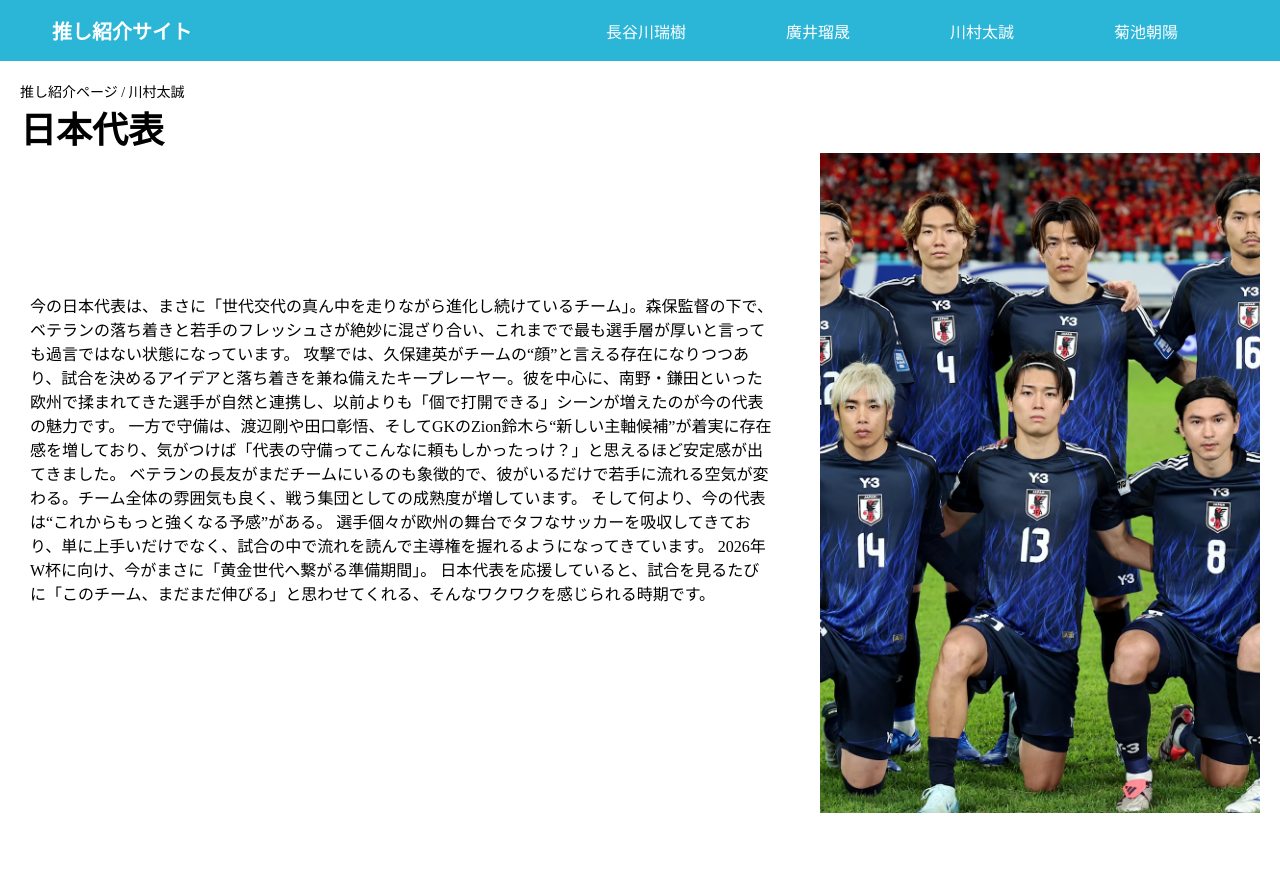
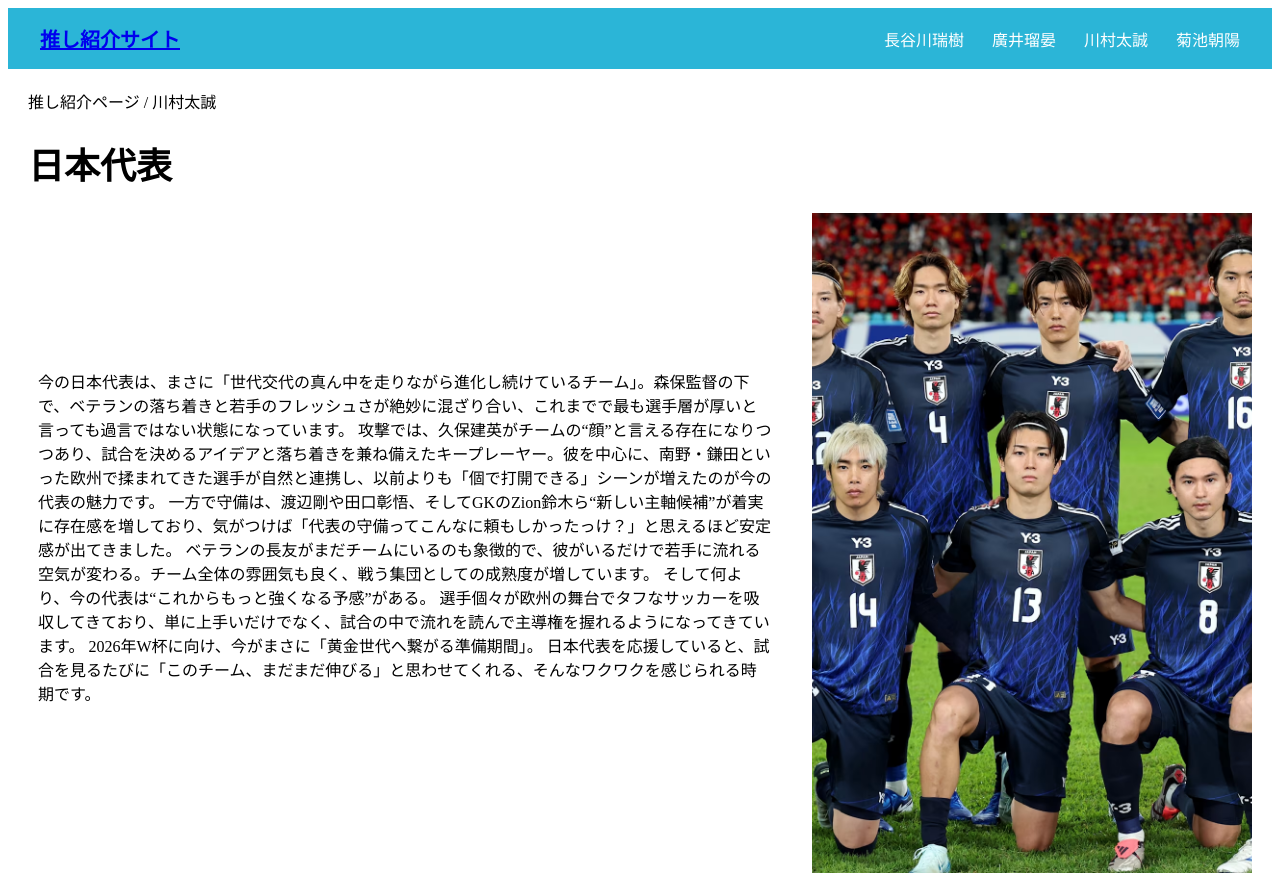
Before and after one commit to 4252108/team-oshi-project, a plain HTML site: page introduction_A.html in a window 1280 px wide. Before the commit the page ends 813 px from the top, so only its background shows below. Drawn offline with Linux system fonts and the light colour scheme.

Commit message:
headerデザインを修正

```diff
--- a/introduction_A.css
+++ b/introduction_A.css
@@ -1,24 +1,31 @@
 @charset "UTF-8";
-
-* {
-  margin: 0;
-  padding: 0;
-}
-
-header {
-  width: 100%;
+.site-header {
+  width: 100%; /* 横幅を画面いっぱい */
   box-sizing: border-box;
   display: flex;
   justify-content: space-between;
   align-items: center;
-  background-color: #2bb5d7;
-  padding: 16px 32px;
+  background-color: #2bb5d7; /* 指定の色 */
+  padding: 16px 32px; /* 左右の余白（8pxの倍数） */
   color: white;
 }
 
-header h1 {
+/* タイトル */
+.site-title {
   font-size: 20px;
   font-weight: bold;
+}
+
+/* ナビゲーションリンク */
+.site-nav a {
+  color: white;
+  text-decoration: none;
+  margin-left: 24px; /* 間隔も8pxの倍数 */
+  font-size: 16px;
+}
+
+.site-nav a:hover {
+  text-decoration: underline;
 }
 
 h1 {
@@ -40,7 +47,6 @@ li {
 
 .breadcrumb {
   margin: 20px 20px 0 20px;
-  font-size: 14px;
 }
 
 .flex {
--- a/introduction_A.html
+++ b/introduction_A.html
@@ -7,15 +7,16 @@
     <title>推し紹介ページ | 川村</title>
   </head>
   <body>
-    <header>
-      <h1>推し紹介サイト</h1>
-      <ul>
-        <li>長谷川瑞樹</li>
-        <li>廣井瑠晟</li>
-        <li>川村太誠</li>
-        <li>菊池朝陽</li>
-      </ul>
+    <header class="site-header">
+      <div class="site-title"><a href="./index.html">推し紹介サイト</a></div>
+      <nav class="site-nav">
+        <a href="./introduction_B.html">長谷川瑞樹</a>
+        <a href="./introduction_D.html">廣井瑠晏</a>
+        <a href="./introduction_A.html">川村太誠</a>
+        <a href="./introduction_C.html">菊池朝陽</a>
+      </nav>
     </header>
+
     <p class="breadcrumb">推し紹介ページ / 川村太誠</p>
     <h1>日本代表</h1>
     <div class="flex">
```
